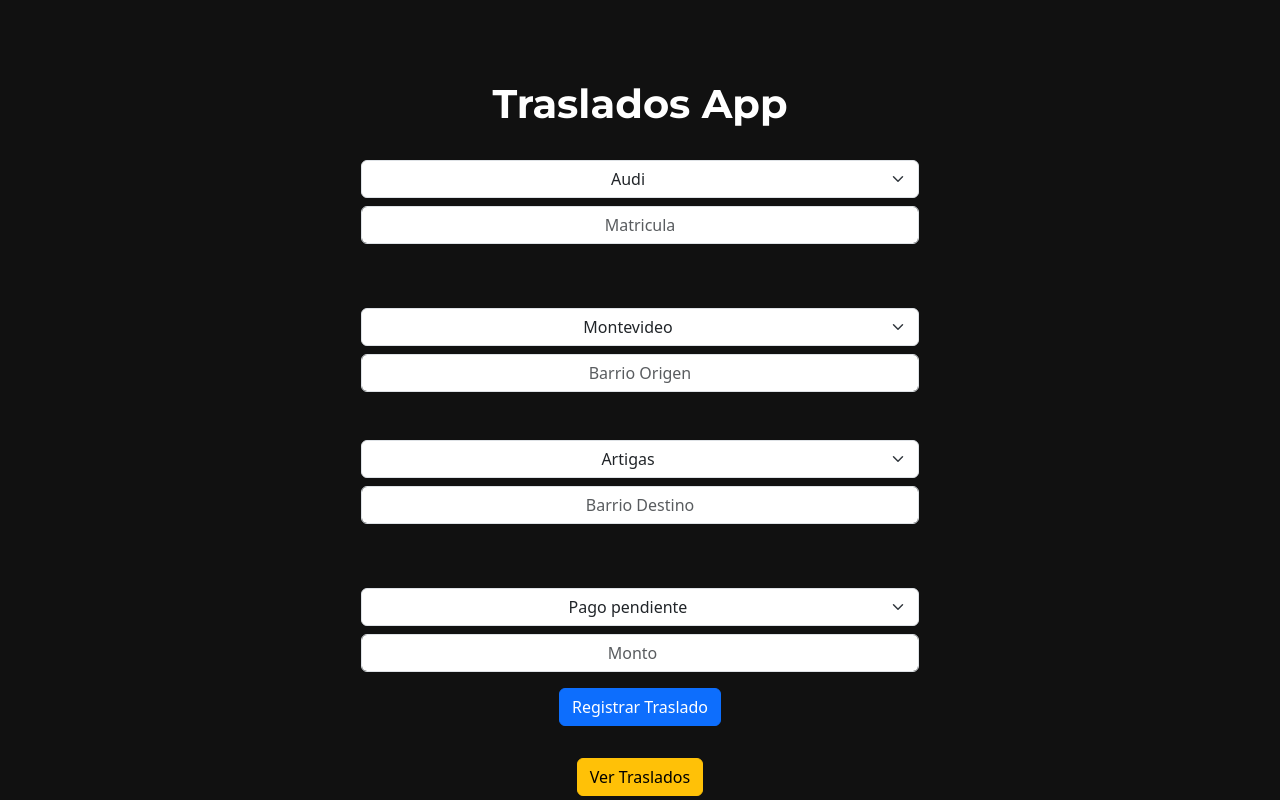
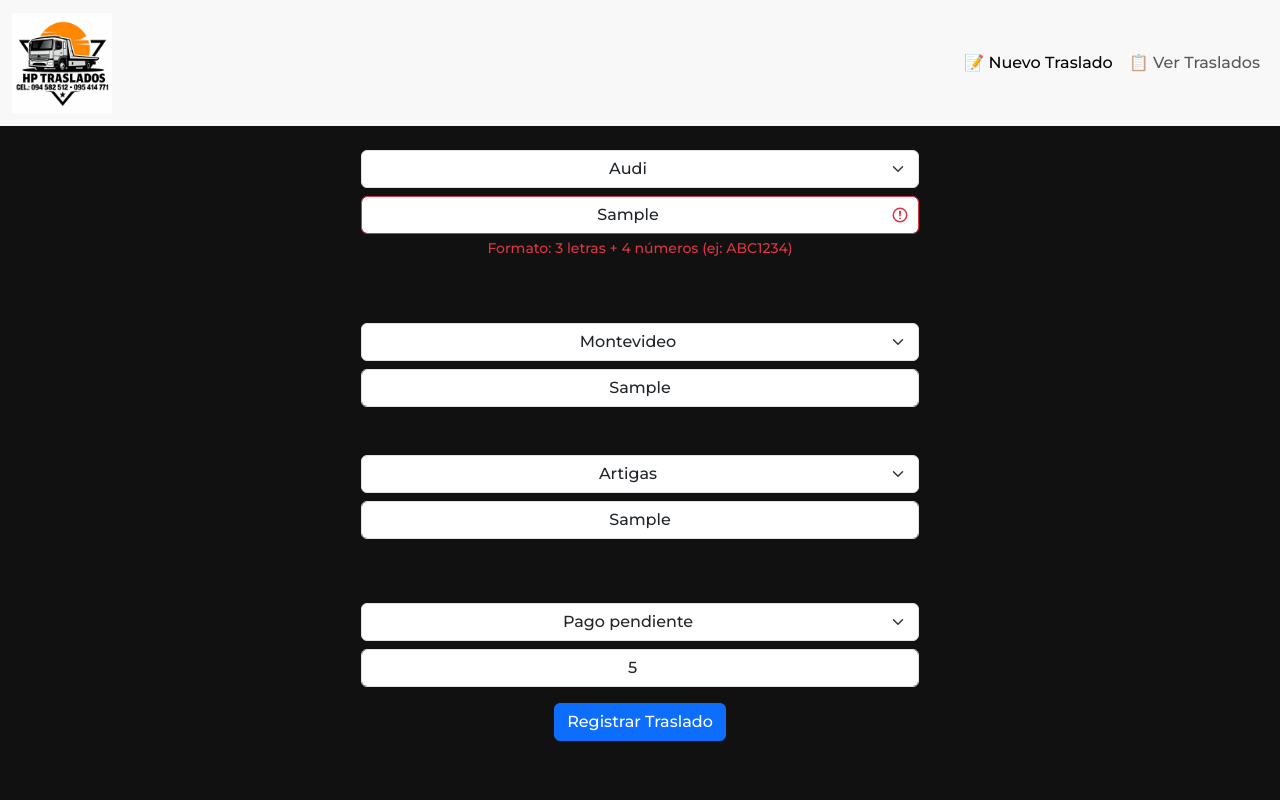
Before and after one commit to LautaroZapata/trasladosApp, a React (Vite) app: page / in a window 1280 px wide. Both pictures are taken after typing "Sample", "Sample", "Sample", "5" into the empty fields and a click on the button "Registrar Traslado". Built offline with nearby package versions, Linux system fonts and the light colour scheme.

Commit message:
Eliminar Registro y nueva UI

```diff
--- a/index.html
+++ b/index.html
@@ -2,6 +2,7 @@
 <html lang="en">
   <head>
     <meta charset="UTF-8" />
+    <link rel="icon" type="image/x-icon" href="./src/image/logo.png" />
     <meta name="viewport" content="width=device-width, initial-scale=1.0" />
     <link rel="preconnect" href="https://fonts.googleapis.com" />
     <link rel="preconnect" href="https://fonts.gstatic.com" crossorigin />
@@ -15,6 +16,7 @@
       integrity="sha384-LN+7fdVzj6u52u30Kp6M/trliBMCMKTyK833zpbD+pXdCLuTusPj697FH4R/5mcr"
       crossorigin="anonymous"
     />
+    <script src="https://cdn.jsdelivr.net/npm/bootstrap@5.3.7/dist/js/bootstrap.bundle.min.js" integrity="sha384-ndDqU0Gzau9qJ1lfW4pNLlhNTkCfHzAVBReH9diLvGRem5+R9g2FzA8ZGN954O5Q" crossorigin="anonymous"></script>
     <title>Traslados App</title>
   </head>
   <body>
--- a/src/App.jsx
+++ b/src/App.jsx
@@ -1,10 +1,11 @@
 import { useState } from 'react';
 import { FormularioTraslado } from "./components/FormularioTraslado"
 import { ListaTraslados } from "./components/ListaTraslados"
+import { Header } from "./components/Header"  // ← Agregar import
 
 export const App = () => {
-
     const [traslados, setTraslados] = useState([])
+    const [vistaActual, setVistaActual] = useState('formulario');
 
     const registrarTraslado = (nuevoTraslado) => {
         const trasladoIdDate = {
@@ -24,39 +25,34 @@ export const App = () => {
         ));
     };
 
-    const [vistaActual, setVistaActual] = useState('formulario'); // 'formulario' o 'lista'
+    const eliminarTraslado = (id) => {
+        const confirmar = window.confirm('Deseas eliminar?');
+        if (confirmar) setTraslados(traslados.filter(traslado => traslado.id !== id));
+    }
 
-
-
-    const handleCambiarVista = () => {
-        setVistaActual(vistaActual === 'formulario' ? 'lista' : 'formulario');
+    const handleCambiarVista = (nuevaVista) => {  // ← Modificar para recibir parámetro
+        setVistaActual(nuevaVista);
     };
 
     return (
         <>
-            <div className="titleContainer">
-                <h1 className="titles" id="titulo">Traslados App</h1>
-            </div>
+            {/* Agregar Header */}
+            <Header vistaActual={vistaActual} onCambiarVista={handleCambiarVista} />
 
-            {/* Mostrar formulario solo si vistaActual es 'formulario' */}
             {vistaActual === 'formulario' && (
-                <div className="container d-flex justify-content-center align-items-center fade-in">
+                <div className="container d-flex justify-content-center align-items-center fade-in mt-4">
                     <FormularioTraslado onRegistrarTraslado={registrarTraslado}/>
                 </div>
             )}
 
-            <div className="container d-flex justify-content-center align-items-center">
-                <button onClick={handleCambiarVista} className='btn btn-warning mt-3'>
-                    {vistaActual === 'formulario' ? 'Ver Traslados' : 'Volver al Formulario'}
-                </button>
-            </div>
-
-            {/* Mostrar lista solo si vistaActual es 'lista' */}
             {vistaActual === 'lista' &&
-                <ListaTraslados
-                    traslados={traslados}
-                    onActualizarPago={actualizarPagoTraslado}
-                />
+                <div className="mt-4">
+                    <ListaTraslados
+                        traslados={traslados}
+                        onActualizarPago={actualizarPagoTraslado}
+                        onEliminarTraslado={eliminarTraslado}
+                    />
+                </div>
             }
         </>
     )
--- a/src/components/FormularioTraslado.jsx
+++ b/src/components/FormularioTraslado.jsx
@@ -2,6 +2,7 @@ import { useState } from "react"
 import { InputLocalidad } from "./InputLocalidad"
 import { InputPago } from "./InputPago"
 import { InputVehiculo } from "./InputVehiculo"
+import { validarMatricula } from "../utils/validacionMatricula"
 
 export const FormularioTraslado = ({onRegistrarTraslado}) => {
 
@@ -18,8 +19,44 @@ export const FormularioTraslado = ({onRegistrarTraslado}) => {
 
     const handleSubmit = (eventoSubmit) => {
         eventoSubmit.preventDefault();
-        console.log('Datos del formulario:', formulario);
-        onRegistrarTraslado(formulario); // Llamar a la función para registrar el traslado
+
+        // Validar marca de vehículo
+        if (!formulario.marcaVehiculo) {
+            alert('Por favor selecciona una marca de vehículo');
+            return;
+        }
+
+        // Validar matrícula
+        if (!formulario.matricula) {
+            alert('Por favor ingresa la matrícula');
+            return;
+        }
+
+        // Validar formato de matrícula
+        if (!validarMatricula(formulario.matricula)) {
+            alert('La matrícula debe tener el formato: ABC1234 (3 letras + 4 números)');
+            return;
+        }
+
+        // Validar localidades
+        if (!formulario.localidadOrigen) {
+            alert('Por favor selecciona una localidad de origen');
+            return;
+        }
+
+        if (!formulario.localidadDestino) {
+            alert('Por favor selecciona una localidad de destino');
+            return;
+        }
+
+        // Validar importe
+        if (!formulario.importe) {
+            alert('Por favor ingresa un importe');
+            return;
+        }
+
+        // Si todas las validaciones pasan:
+        onRegistrarTraslado(formulario);
         setFormulario({
             marcaVehiculo: 'Audi',
             matricula: '',
@@ -29,11 +66,8 @@ export const FormularioTraslado = ({onRegistrarTraslado}) => {
             barrioDestino: '',
             metodoPago: 'pendiente',
             importe: ''
-        })
+        });
     }
-
-
-
 
     return (
         <>
@@ -85,7 +119,7 @@ export const FormularioTraslado = ({onRegistrarTraslado}) => {
                     />
                 </div>
                 <div className="mb-3 d-flex justify-content-center">
-                    <button type="submit"  className="btn btn-primary">Registrar Traslado</button>
+                    <button type="submit"  className="btn btn-primary texts">Registrar Traslado</button>
                 </div>
             </form>
 
--- /dev/null
+++ b/src/components/Header.jsx
@@ -0,0 +1,48 @@
+export const Header = ({ vistaActual, onCambiarVista }) => {
+    return (
+        <nav className="navbar navbar-expand-lg navbar-light nav-color-custom">
+            <div className="container-fluid">
+                <a className="navbar-brand d-flex align-items-center" href="#">
+                    <img src="src/image/logo.png" alt="Logo" height="100rem"/>
+                </a>
+
+                <button
+                    className="navbar-toggler"
+                    type="button"
+                    data-bs-toggle="collapse"
+                    data-bs-target="#navbarNav"
+                    aria-controls="navbarNav"
+                    aria-expanded="false"
+                    aria-label="Toggle navigation"
+                >
+                    <span className="navbar-toggler-icon"></span>
+                </button>
+
+                <div className="collapse navbar-collapse" id="navbarNav">
+                    <ul className="navbar-nav ms-auto">
+                        <li className="nav-item">
+                            <button
+                                className={`nav-link texts btn btn-link ${vistaActual === 'formulario' ? 'active' : ''}`}
+                                onClick={() => onCambiarVista('formulario')}
+                                data-bs-toggle="collapse"
+                                data-bs-target="#navbarNav"
+                            >
+                                📝 Nuevo Traslado
+                            </button>
+                        </li>
+                        <li className="nav-item">
+                            <button
+                                className={`nav-link texts btn btn-link ${vistaActual === 'lista' ? 'active' : ''}`}
+                                onClick={() => onCambiarVista('lista')}
+                                data-bs-toggle="collapse"
+                                data-bs-target="#navbarNav"
+                            >
+                                📋 Ver Traslados
+                            </button>
+                        </li>
+                    </ul>
+                </div>
+            </div>
+        </nav>
+    )
+}
--- a/src/components/InputLocalidad.jsx
+++ b/src/components/InputLocalidad.jsx
@@ -12,7 +12,7 @@ export const InputLocalidad = ({ valueOrigen, valueDestino, valueBarrioOrigen, v
         <>
             <select
                 name="localidadOrigen"
-                className="form-select w-50 text-center mt-5"
+                className="form-select w-50 text-center mt-5 texts"
                 value={valueOrigen}
                 onChange={(e) => onChangeOrigen(e.target.value)}
                 required
@@ -27,7 +27,7 @@ export const InputLocalidad = ({ valueOrigen, valueDestino, valueBarrioOrigen, v
             <input
                 type="text"
                 placeholder="Barrio Origen"
-                className="form-control w-50 text-center mt-2"
+                className="form-control w-50 text-center mt-2 texts"
                 required
                 value={valueBarrioOrigen}
                 onChange={(e) => onChangeBarrioOrigen(e.target.value)}
@@ -35,7 +35,7 @@ export const InputLocalidad = ({ valueOrigen, valueDestino, valueBarrioOrigen, v
 
             <select
                 name="localidadDestino"
-                className="form-select w-50 text-center mt-5"
+                className="form-select w-50 text-center mt-5 texts"
                 value={valueDestino}
                 onChange={(e) => onChangeDestino(e.target.value)}
                 required
@@ -53,7 +53,7 @@ export const InputLocalidad = ({ valueOrigen, valueDestino, valueBarrioOrigen, v
             <input
                 type="text"
                 placeholder="Barrio Destino"
-                className="form-control w-50 text-center mt-2"
+                className="form-control w-50 text-center mt-2 texts"
                 required
                 value={valueBarrioDestino}
                 onChange={(e) => onChangeBarrioDestino(e.target.value)}
--- a/src/components/InputPago.jsx
+++ b/src/components/InputPago.jsx
@@ -1,7 +1,7 @@
 export const InputPago = ({ valuePago, valueImporte, onChangePago, onChangeImporte }) => {
     return (
         <>
-            <select name="opcionPago" className="form-select w-50 text-center mt-5" required value={valuePago} onChange={(e) => onChangePago(e.target.value)}>
+            <select name="opcionPago" className="form-select w-50 text-center mt-5 texts" required value={valuePago} onChange={(e) => onChangePago(e.target.value)}>
                 <option defaultChecked value="pendiente">Pago pendiente</option>
                 <option value="efectivo">Efectivo</option>
                 <option value="credito">Crédito</option>
@@ -11,7 +11,7 @@ export const InputPago = ({ valuePago, valueImporte, onChangePago, onChangeImpor
                 type="number"
                 inputMode="numeric"
                 pattern="[0-9]*"
-                className="form-control w-50 text-center mt-2"
+                className="form-control w-50 text-center mt-2 texts"
                 placeholder="Monto"
                 required
                 value={valueImporte}
--- a/src/components/InputVehiculo.jsx
+++ b/src/components/InputVehiculo.jsx
@@ -1,3 +1,6 @@
+import { useState } from "react";
+import { validarMatricula } from "../utils/validacionMatricula";
+
 
 export const InputVehiculo = ({ value, onChange, valueMatricula, onChangeMatricula }) => {
 
@@ -29,24 +32,47 @@ export const InputVehiculo = ({ value, onChange, valueMatricula, onChangeMatricu
         'Volvo',
         'OTRA MARCA',
     ]
+
+    const [esMatriculaValida, setEsMatriculaValida] = useState(true);
+
+    const handleCambioMatricula = (valor) => {
+        onChangeMatricula(valor);
+
+        // Validar solo si tiene algo escrito
+        if (valor.length > 0) {
+            setEsMatriculaValida(validarMatricula(valor));
+        } else {
+            setEsMatriculaValida(true); // No mostrar error si está vacío
+        }
+    };
+
+
     return (
         <>
-            <select name="marcaVehiculo" value={value} onChange={(e) => onChange(e.target.value)} className="form-select w-50 text-center mb-2">
+            <select name="marcaVehiculo" value={value} onChange={(e) => onChange(e.target.value)} className="form-select w-50 text-center mb-2 texts">
                 {marcas.map((marca) => (
                     <option key={marca} value={marca}>
                         {marca}
                     </option>
                 ))}
             </select>
+
             <input
                 type="text"
-                placeholder="Matricula"
-                className="form-control w-50 text-center"
+                placeholder="Matrícula (ABC1234)"
+                className={`form-control texts w-50 text-center ${esMatriculaValida ? '' : 'is-invalid'}`}
                 name="matricula"
                 value={valueMatricula}
-                onChange={(e) => onChangeMatricula(e.target.value)}
+                onChange={(e) => handleCambioMatricula(e.target.value)}
+                maxLength="7"  // Limitar a 7 caracteres
                 required
             />
+
+            {!esMatriculaValida && (
+                <div className="invalid-feedback d-block text-center texts">
+                    Formato: 3 letras + 4 números (ej: ABC1234)
+                </div>
+            )}
         </>
     )
 }
--- a/src/index.css
+++ b/src/index.css
@@ -9,14 +9,10 @@ body {
     font-weight: 700;
 }
 
-.subtitles {
-    font-family: "Montserrat", sans-serif;
-    font-weight: 500;
-}
 
 .texts {
     font-family: "Montserrat", sans-serif;
-    font-weight: 300;
+    font-weight: 500;
 }
 
 
@@ -46,3 +42,17 @@ body {
     color: #000;
     width: 20rem;
 }
+
+.nav-color-custom {
+    background-color: #f8f8f8;
+}
+
+/* Alineación space-around para el navbar */
+/* .nav-color-custom .container-fluid {
+    justify-content: space-around !important;
+} */
+
+/* O si querés space-between */
+.nav-color-custom .container-fluid {
+    justify-content: space-between !important;
+}
--- /dev/null
+++ b/src/utils/validacionMatricula.js
@@ -0,0 +1,14 @@
+export const validarMatricula = (matricula) => {
+        if (matricula.length !== 7) return false;
+
+        const letras = matricula.slice(0, 3);  // Primeros 3 caracteres
+        const numeros = matricula.slice(3);    // Últimos 4 caracteres
+
+        // Verificar que los primeros 3 sean letras
+        const sonLetras = /^[A-Z]{3}$/i.test(letras);
+
+        // Verificar que los últimos 4 sean números
+        const sonNumeros = /^[0-9]{4}$/.test(numeros);
+
+        return sonLetras && sonNumeros;
+    };
```
Also changed, not shown: src/components/ListaTraslados.jsx (+13 -3 lines), src/image/logo.png (added), 6 other files (tests, documents, lock files or other folders).
